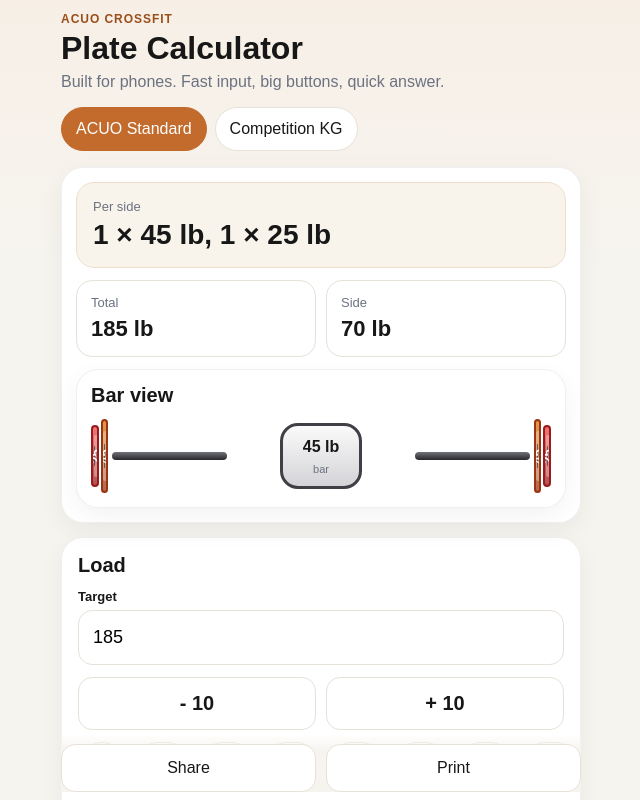
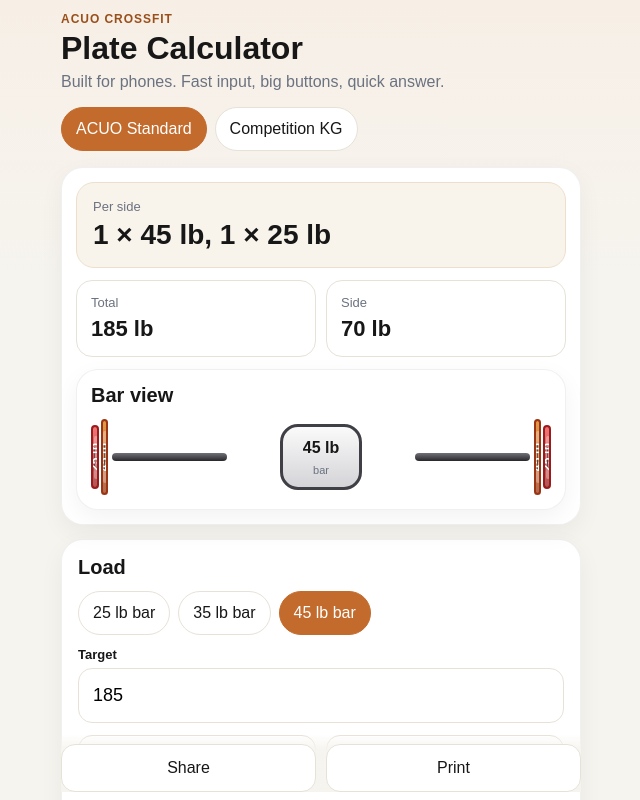
Before and after one commit to jdnipp/Plate_Calc_mobile_v2, a React (Vite) app: page / in a window 1280 px wide. Shown: the top 800 px of the page, without its empty margins (319-959 px from the left). Built offline with nearby package versions, Linux system fonts and the light colour scheme.

Commit message:
Add files via upload

```diff
--- a/package.json
+++ b/package.json
@@ -1,7 +1,7 @@
 {
   "name": "acuo-plate-calculator",
   "private": true,
-  "version": "7.0.1",
+  "version": "9.1.0",
   "type": "module",
   "scripts": {
     "dev": "vite",
@@ -13,7 +13,7 @@
     "react-dom": "^18.2.0"
   },
   "devDependencies": {
-    "vite": "^5.4.10",
-    "@vitejs/plugin-react": "^4.2.1"
+    "@vitejs/plugin-react": "^4.2.1",
+    "vite": "^5.4.10"
   }
 }
--- a/src/App.jsx
+++ b/src/App.jsx
@@ -4,29 +4,31 @@ const SETUPS = {
   acuostandard: {
     name: "ACUO Standard",
     unit: "lb",
-    barWeight: 45,
-    collarWeight: 0,
+    defaultBarWeight: 45,
+    defaultCollarWeight: 0,
     plates: [45, 25, 15, 10, 5, 2.5],
     inventory: { 45: 12, 25: 6, 15: 4, 10: 6, 5: 6, 2.5: 4 },
     favorites: [95, 135, 155, 185, 205, 225, 275, 315],
     target: 185,
+    barOptions: [25, 35, 45],
   },
   competitionkg: {
     name: "Competition KG",
     unit: "kg",
-    barWeight: 20,
-    collarWeight: 0,
+    defaultBarWeight: 20,
+    defaultCollarWeight: 0,
     plates: [25, 20, 15, 10, 5, 2.5, 1.25],
     inventory: { 25: 10, 20: 2, 15: 2, 10: 4, 5: 4, 2.5: 4, 1.25: 4 },
     favorites: [60, 80, 100, 120, 140],
     target: 100,
+    barOptions: [15, 20],
   },
 };
 
 const STORAGE_KEYS = {
   favorites: "acuo-plate-calculator-favorites",
   setup: "acuo-plate-calculator-setup",
-  inventoryMode: "acuo-plate-calculator-inventory",
+  inventoryMode: "acuo-plate-calculator-inventory-mode",
 };
 
 function roundToHundredth(value) {
@@ -36,6 +38,14 @@ function roundToHundredth(value) {
 function formatNumber(value) {
   if (value === null || value === undefined || Number.isNaN(value)) return "";
   return Number.isInteger(value) ? String(value) : String(value).replace(/\.0$/, "");
+}
+
+function parsePlateInput(input) {
+  return input
+    .split(",")
+    .map((p) => Number(p.trim()))
+    .filter((p) => !Number.isNaN(p) && p > 0)
+    .sort((a, b) => b - a);
 }
 
 function groupPlates(plates) {
@@ -57,18 +67,18 @@ function formatPlateList(plates, unitLabel) {
 
 function plateHeight(plate) {
   const map = {
-    55: 78,
-    45: 74,
-    35: 68,
-    25: 62,
-    20: 58,
-    15: 54,
-    10: 48,
-    5: 40,
-    2.5: 34,
-    1.25: 28,
+    55: 80,
+    45: 76,
+    35: 70,
+    25: 64,
+    20: 60,
+    15: 56,
+    10: 50,
+    5: 42,
+    2.5: 36,
+    1.25: 30,
   };
-  return map[plate] || 32;
+  return map[plate] || 34;
 }
 
 function plateStyle(plate, unitLabel) {
@@ -91,7 +101,7 @@ function plateStyle(plate, unitLabel) {
     15: { bg: "linear-gradient(180deg, #2563eb 0%, #1e3a8a 100%)", border: "#1e3a8a", text: "#fff" },
     10: { bg: "linear-gradient(180deg, #22c55e 0%, #166534 100%)", border: "#166534", text: "#fff" },
     5: { bg: "linear-gradient(180deg, #f4f4f5 0%, #d4d4d8 100%)", border: "#a1a1aa", text: "#111" },
-    2.5: { bg: "linear-gradient(180deg, #111827 0%, #000000 100%)", border: "#000", text: "#fff" },
+    2.5: { bg: "linear-gradient(180deg, #111827 0%, #000000 100%)", border: "#000000", text: "#fff" },
   };
   return lbColors[plate] || lbColors[10];
 }
@@ -100,7 +110,11 @@ function getClosestSolution(targetWeight, barWeight, collarWeight, availablePlat
   const perSideTarget = roundToHundredth((targetWeight - barWeight - collarWeight * 2) / 2);
   if (perSideTarget < 0) return null;
 
-  let best = { plates: [], weight: 0, diff: Math.abs(perSideTarget) };
+  let best = {
+    plates: [],
+    weight: 0,
+    diff: Math.abs(perSideTarget),
+  };
 
   function dfs(index, currentWeight, currentPlates, remainingInventory) {
     const diff = Math.abs(perSideTarget - currentWeight);
@@ -125,9 +139,11 @@ function getClosestSolution(targetWeight, barWeight, collarWeight, availablePlat
       const nextWeight = roundToHundredth(currentWeight + count * plate);
       const nextPlates = [...currentPlates, ...Array(count).fill(plate)];
       const nextInventory = { ...remainingInventory };
+
       if (inventoryMode && count > 0) {
         nextInventory[plate] = (nextInventory[plate] || 0) - count * 2;
       }
+
       dfs(index + 1, nextWeight, nextPlates, nextInventory);
     }
   }
@@ -145,6 +161,7 @@ function calculatePlates({ targetWeight, barWeight, collarWeight, availablePlate
       perSideWeight: 0,
       totalLoaded: roundToHundredth(barWeight + collarWeight * 2),
       exact: false,
+      closest: false,
     };
   }
 
@@ -158,6 +175,7 @@ function calculatePlates({ targetWeight, barWeight, collarWeight, availablePlate
     if (inventoryMode) {
       maxCount = Math.min(maxCount, Math.floor((remainingInventory[plate] || 0) / 2));
     }
+
     for (let i = 0; i < maxCount; i++) {
       perSide.push(plate);
       perSideRemaining = roundToHundredth(perSideRemaining - plate);
@@ -167,9 +185,8 @@ function calculatePlates({ targetWeight, barWeight, collarWeight, availablePlate
 
   const perSideWeight = roundToHundredth(perSide.reduce((sum, p) => sum + p, 0));
   const totalLoaded = roundToHundredth(barWeight + collarWeight * 2 + perSideWeight * 2);
-  const exact = perSideRemaining === 0;
 
-  if (exact) {
+  if (perSideRemaining === 0) {
     return {
       error: "",
       info: collarWeight > 0 ? `Includes ${formatNumber(collarWeight)} per collar.` : "",
@@ -177,6 +194,7 @@ function calculatePlates({ targetWeight, barWeight, collarWeight, availablePlate
       perSideWeight,
       totalLoaded,
       exact: true,
+      closest: false,
     };
   }
 
@@ -185,18 +203,19 @@ function calculatePlates({ targetWeight, barWeight, collarWeight, availablePlate
   return {
     error: "Cannot make the exact weight with your current setup.",
     info: closest ? `Closest possible load is ${formatNumber(roundToHundredth(barWeight + collarWeight * 2 + closest.weight * 2))}.` : "",
-    perSide: closest?.plates || perSide,
-    perSideWeight: closest?.weight || perSideWeight,
+    perSide: closest ? closest.plates : perSide,
+    perSideWeight: closest ? closest.weight : perSideWeight,
     totalLoaded: closest ? roundToHundredth(barWeight + collarWeight * 2 + closest.weight * 2) : totalLoaded,
     exact: false,
+    closest: Boolean(closest),
   };
 }
 
 function BarbellDiagram({ perSide, unitLabel, barWeight, collarWeight }) {
   const left = [...perSide].reverse();
   const right = [...perSide];
-  const totalPlates = perSide.length * 2 + (collarWeight > 0 ? 2 : 0);
-  const dense = totalPlates > 8;
+  const totalVisualPlates = perSide.length * 2 + (collarWeight > 0 ? 2 : 0);
+  const dense = totalVisualPlates > 8;
 
   return (
     <div className="card small-card">
@@ -209,21 +228,28 @@ function BarbellDiagram({ perSide, unitLabel, barWeight, collarWeight }) {
               <div
                 key={`left-${plate}-${index}`}
                 className="plate realistic"
-                style={{ height: `${plateHeight(plate)}px`, background: style.bg, borderColor: style.border, color: style.text }}
+                style={{
+                  height: `${plateHeight(plate)}px`,
+                  background: style.bg,
+                  borderColor: style.border,
+                  color: style.text,
+                }}
                 title={`${formatNumber(plate)} ${unitLabel}`}
               >
-                <span>{formatNumber(plate)}</span>
+                <span>{formatNumber(plate)} {unitLabel}</span>
               </div>
             );
           })}
           {collarWeight > 0 ? <div className="collar">C</div> : null}
         </div>
+
         <div className="bar-section" />
         <div className="bar-center short-bar">
           <strong>{formatNumber(barWeight)} {unitLabel}</strong>
           <span>bar</span>
         </div>
         <div className="bar-section" />
+
         <div className="plate-side">
           {collarWeight > 0 ? <div className="collar">C</div> : null}
           {right.map((plate, index) => {
@@ -232,10 +258,15 @@ function BarbellDiagram({ perSide, unitLabel, barWeight, collarWeight }) {
               <div
                 key={`right-${plate}-${index}`}
                 className="plate realistic"
-                style={{ height: `${plateHeight(plate)}px`, background: style.bg, borderColor: style.border, color: style.text }}
+                style={{
+                  height: `${plateHeight(plate)}px`,
+                  background: style.bg,
+                  borderColor: style.border,
+                  color: style.text,
+                }}
                 title={`${formatNumber(plate)} ${unitLabel}`}
               >
-                <span>{formatNumber(plate)}</span>
+                <span>{formatNumber(plate)} {unitLabel}</span>
               </div>
             );
           })}
@@ -247,7 +278,7 @@ function BarbellDiagram({ perSide, unitLabel, barWeight, collarWeight }) {
 
 function SetupButton({ active, children, onClick }) {
   return (
-    <button className={active ? "pill active" : "pill"} onClick={onClick} type="button">
+    <button type="button" className={active ? "pill active" : "pill"} onClick={onClick}>
       {children}
     </button>
   );
@@ -263,8 +294,8 @@ export default function App() {
   const activeSetup = SETUPS[setupMode] || SETUPS.acuostandard;
   const [unitLabel, setUnitLabel] = useState(activeSetup.unit);
   const [targetWeight, setTargetWeight] = useState(String(activeSetup.target));
-  const [barWeight, setBarWeight] = useState(String(activeSetup.barWeight));
-  const [collarWeight, setCollarWeight] = useState(String(activeSetup.collarWeight));
+  const [barWeight, setBarWeight] = useState(String(activeSetup.defaultBarWeight));
+  const [collarWeight, setCollarWeight] = useState(String(activeSetup.defaultCollarWeight));
   const [plateInput, setPlateInput] = useState(activeSetup.plates.join(", "));
   const [inventoryMode, setInventoryMode] = useState(() => {
     if (typeof window === "undefined") return false;
@@ -294,34 +325,49 @@ export default function App() {
   useEffect(() => {
     const next = SETUPS[setupMode] || SETUPS.acuostandard;
     setUnitLabel(next.unit);
-    setBarWeight(String(next.barWeight));
-    setCollarWeight(String(next.collarWeight));
+    setBarWeight(String(next.defaultBarWeight));
+    setCollarWeight(String(next.defaultCollarWeight));
     setPlateInput(next.plates.join(", "));
     setInventory(next.inventory);
     setFavorites(next.favorites);
     setTargetWeight(String(next.target));
     setInventoryMode(false);
+    setShareMessage("");
   }, [setupMode]);
 
-  const availablePlates = useMemo(() => {
-    return plateInput
-      .split(",")
-      .map((p) => Number(p.trim()))
-      .filter((p) => !Number.isNaN(p) && p > 0)
-      .sort((a, b) => b - a);
-  }, [plateInput]);
+  const availablePlates = useMemo(() => parsePlateInput(plateInput), [plateInput]);
 
   const result = useMemo(() => {
     const target = Number(targetWeight);
     const bar = Number(barWeight);
     const collar = Number(collarWeight);
 
-    if (Number.isNaN(target) || Number.isNaN(bar) || Number.isNaN(collar) || target <= 0 || bar <= 0 || collar < 0 || availablePlates.length === 0) {
+    if (
+      Number.isNaN(target) ||
+      Number.isNaN(bar) ||
+      Number.isNaN(collar) ||
+      target <= 0 ||
+      bar <= 0 ||
+      collar < 0 ||
+      availablePlates.length === 0
+    ) {
       return null;
     }
 
-    return calculatePlates({ targetWeight: target, barWeight: bar, collarWeight: collar, availablePlates, inventoryMode, inventory });
-  }, [targetWeight, barWeight, collarWeight, availablePlates, inventoryMode, inventory]);
+    const raw = calculatePlates({
+      targetWeight: target,
+      barWeight: bar,
+      collarWeight: collar,
+      availablePlates,
+      inventoryMode,
+      inventory,
+    });
+
+    if (raw && raw.info.includes("unitLabel")) {
+      raw.info = raw.info.replace("unitLabel", unitLabel);
+    }
+    return raw;
+  }, [targetWeight, barWeight, collarWeight, availablePlates, inventoryMode, inventory, unitLabel]);
 
   function applySetup(nextMode) {
     setSetupMode(nextMode);
@@ -366,7 +412,7 @@ export default function App() {
     window.print();
   }
 
-  const jump = unitLabel === "lb" ? 10 : 5;
+  const jump = 5;
 
   return (
     <div className="app-shell">
@@ -396,31 +442,77 @@ export default function App() {
                 <span>Per side</span>
                 <strong>{formatPlateList(result.perSide, unitLabel)}</strong>
               </div>
+
               <div className="stats compact-stats">
-                <div className="stat"><span>Total</span><strong>{formatNumber(result.totalLoaded)} {unitLabel}</strong></div>
-                <div className="stat"><span>Side</span><strong>{formatNumber(result.perSideWeight)} {unitLabel}</strong></div>
+                <div className="stat">
+                  <span>Total</span>
+                  <strong>{formatNumber(result.totalLoaded)} {unitLabel}</strong>
+                </div>
+                <div className="stat">
+                  <span>Side</span>
+                  <strong>{formatNumber(result.perSideWeight)} {unitLabel}</strong>
+                </div>
               </div>
-              <BarbellDiagram perSide={result.perSide} unitLabel={unitLabel} barWeight={Number(barWeight) || 0} collarWeight={Number(collarWeight) || 0} />
+
+              <BarbellDiagram
+                perSide={result.perSide}
+                unitLabel={unitLabel}
+                barWeight={Number(barWeight) || 0}
+                collarWeight={Number(collarWeight) || 0}
+              />
             </>
           )}
         </div>
 
         <div className="card">
           <h2 className="card-title">Load</h2>
+
+          {unitLabel === "lb" ? (
+            <div className="bar-options no-print">
+              {activeSetup.barOptions.map((weight) => (
+                <button
+                  key={weight}
+                  type="button"
+                  className={Number(barWeight) === weight ? "pill active" : "pill"}
+                  onClick={() => setBarWeight(String(weight))}
+                >
+                  {weight} lb bar
+                </button>
+              ))}
+            </div>
+          ) : null}
+
           <div className="grid one">
             <label className="field">
               <span>Target</span>
               <input inputMode="decimal" type="number" value={targetWeight} onChange={(e) => setTargetWeight(e.target.value)} />
             </label>
+
             <div className="quick-adjust no-print">
-              <button type="button" className="secondary big" onClick={() => setTargetWeight(String(Math.max(Number(barWeight) || 0, (Number(targetWeight) || 0) - jump)))}>- {jump}</button>
-              <button type="button" className="secondary big" onClick={() => setTargetWeight(String((Number(targetWeight) || 0) + jump))}>+ {jump}</button>
+              <button
+                type="button"
+                className="secondary big"
+                onClick={() => setTargetWeight(String(Math.max(Number(barWeight) || 0, (Number(targetWeight) || 0) - jump)))}
+              >
+                -5
+              </button>
+              <button
+                type="button"
+                className="secondary big"
+                onClick={() => setTargetWeight(String((Number(targetWeight) || 0) + jump))}
+              >
+                +5
+              </button>
             </div>
+
             <div className="quick-picks no-print">
               {favorites.map((weight) => (
-                <button key={weight} type="button" className="pill large" onClick={() => setTargetWeight(String(weight))}>{weight}</button>
+                <button key={weight} type="button" className="pill large" onClick={() => setTargetWeight(String(weight))}>
+                  {weight}
+                </button>
               ))}
             </div>
+
             <div className="two-up">
               <label className="field">
                 <span>Bar</span>
@@ -448,21 +540,29 @@ export default function App() {
 
         <details className="advanced no-print">
           <summary>Advanced options</summary>
+
           <div className="card small-card">
             <label className="field">
               <span>Available Plate Sizes</span>
               <input value={plateInput} onChange={(e) => setPlateInput(e.target.value)} />
               <small>Comma separated plate sizes in {unitLabel}.</small>
             </label>
+
             <div className="toggle-row">
               <div>
                 <strong>Gym inventory mode</strong>
                 <p className="subtle">Optional. Leave off for normal class use.</p>
               </div>
-              <button type="button" className={inventoryMode ? "toggle active" : "toggle"} onClick={() => setInventoryMode((v) => !v)} aria-pressed={inventoryMode}>
+              <button
+                type="button"
+                className={inventoryMode ? "toggle active" : "toggle"}
+                onClick={() => setInventoryMode((v) => !v)}
+                aria-pressed={inventoryMode}
+              >
                 <span />
               </button>
             </div>
+
             {inventoryMode ? (
               <div className="grid two inventory-grid">
                 {availablePlates.map((plate) => (
@@ -473,18 +573,27 @@ export default function App() {
                 ))}
               </div>
             ) : null}
+
             <div className="favorites-editor">
               <h3>Quick lifts</h3>
               <div className="favorites">
                 {favorites.map((weight) => (
                   <div key={weight} className="favorite-chip">
-                    <button type="button" onClick={() => setTargetWeight(String(weight))}>{weight} {unitLabel}</button>
+                    <button type="button" onClick={() => setTargetWeight(String(weight))}>
+                      {weight} {unitLabel}
+                    </button>
                     <button type="button" className="remove" onClick={() => removeFavorite(weight)}>×</button>
                   </div>
                 ))}
               </div>
+
               <div className="add-favorite">
-                <input type="number" value={favoriteDraft} onChange={(e) => setFavoriteDraft(e.target.value)} placeholder={`Add quick lift ${unitLabel}`} />
+                <input
+                  type="number"
+                  value={favoriteDraft}
+                  onChange={(e) => setFavoriteDraft(e.target.value)}
+                  placeholder={`Add quick lift ${unitLabel}`}
+                />
                 <button type="button" className="primary" onClick={addFavorite}>Add</button>
               </div>
             </div>
--- a/src/styles.css
+++ b/src/styles.css
@@ -24,7 +24,8 @@ button, input, summary { font: inherit; }
 h1 { margin: 0; font-size: 32px; }
 .lead { margin: 0; color: var(--muted); line-height: 1.4; }
 .top-controls { display: grid; gap: 10px; }
-.setup-row { display: flex; gap: 8px; overflow-x: auto; padding-bottom: 2px; }
+.setup-row, .bar-options, .quick-picks { display: flex; gap: 8px; overflow-x: auto; padding-bottom: 2px; }
+.bar-options { padding: 0 0 12px 0; }
 .card { background: var(--card); border: 1px solid rgba(0,0,0,.06); border-radius: 22px; padding: 16px; box-shadow: 0 8px 24px rgba(0,0,0,.05); }
 .small-card { padding: 14px; margin-top: 12px; }
 .result-card { padding: 14px; }
@@ -41,8 +42,7 @@ h1 { margin: 0; font-size: 32px; }
 .pill { border: 1px solid var(--line); background: white; color: var(--text); border-radius: 999px; padding: 12px 14px; cursor: pointer; white-space: nowrap; }
 .pill.active { background: var(--brand); color: white; border-color: var(--brand); }
 .pill.large { min-height: 48px; }
-.quick-adjust { display: grid; grid-template-columns: 1fr 1fr; gap: 10px; }
-.quick-picks { display: flex; gap: 8px; overflow-x: auto; padding-bottom: 2px; }
+.quick-adjust, .actions { display: grid; grid-template-columns: 1fr 1fr; gap: 10px; }
 .advanced { display: grid; gap: 10px; }
 .advanced summary { cursor: pointer; font-weight: 700; color: var(--brand-dark); padding: 8px 2px; }
 .toggle-row { margin-top: 4px; padding: 14px; border: 1px solid var(--line); border-radius: 16px; display: flex; align-items: center; justify-content: space-between; gap: 12px; }
@@ -62,7 +62,6 @@ h1 { margin: 0; font-size: 32px; }
 .primary { background: var(--brand); color: white; border: none; }
 .secondary { background: white; color: var(--text); border: 1px solid var(--line); }
 .secondary.big { font-size: 20px; font-weight: 700; }
-.actions { display: grid; grid-template-columns: 1fr 1fr; gap: 10px; }
 .bottom-actions { position: sticky; bottom: 8px; z-index: 2; background: linear-gradient(180deg, rgba(246,244,239,0) 0%, rgba(246,244,239,.94) 28%, rgba(246,244,239,1) 100%); padding-top: 10px; }
 .hero-result { background: #f8f4ec; border: 1px solid #eedfcd; border-radius: 18px; padding: 16px; display: grid; gap: 6px; }
 .hero-result span { color: var(--muted); font-size: 13px; }
@@ -83,7 +82,7 @@ h1 { margin: 0; font-size: 32px; }
 .plate { width: clamp(18px, 5.6vw, 30px); border-radius: 999px; border: 2px solid #b8a998; display: flex; align-items: center; justify-content: center; min-width: 0; position: relative; overflow: hidden; box-shadow: inset 0 0 0 2px rgba(255,255,255,.18), inset 0 0 12px rgba(255,255,255,.12); }
 .plate.realistic::before { content: ""; position: absolute; inset: 14% 18%; border: 2px solid rgba(255,255,255,.3); border-radius: 999px; }
 .plate.realistic::after { content: ""; position: absolute; width: 34%; height: 34%; border-radius: 999px; background: rgba(20,20,20,.68); box-shadow: inset 0 0 0 2px rgba(255,255,255,.12); }
-.plate span { font-size: 13px; font-weight: 800; transform: rotate(-90deg); white-space: nowrap; position: relative; z-index: 1; text-shadow: 0 1px 2px rgba(0,0,0,.35); }
+.plate span { font-size: 12px; font-weight: 800; transform: rotate(-90deg); letter-spacing: .02em; white-space: nowrap; position: relative; z-index: 1; text-shadow: 0 1px 2px rgba(0,0,0,.35); }
 .collar { width: clamp(6px, 2vw, 9px); height: 42px; border-radius: 8px; background: linear-gradient(180deg, #cbd5e1 0%, #64748b 100%); border: 1px solid #64748b; font-size: 8px; display: flex; align-items: center; justify-content: center; flex: 0 0 auto; color: white; }
 .bar-section { width: 100%; height: 8px; border-radius: 999px; background: linear-gradient(180deg, #71717a 0%, #27272a 100%); }
 .bar-center { width: 100%; min-height: 66px; border: 3px solid #3f3f46; border-radius: 18px; background: linear-gradient(180deg, #fafafa 0%, #d4d4d8 100%); display: grid; place-items: center; text-align: center; padding: 8px; min-width: 0; }
```
Also changed, not shown: index.html (indentation only), 1 other file (tests, documents, lock files or other folders).
